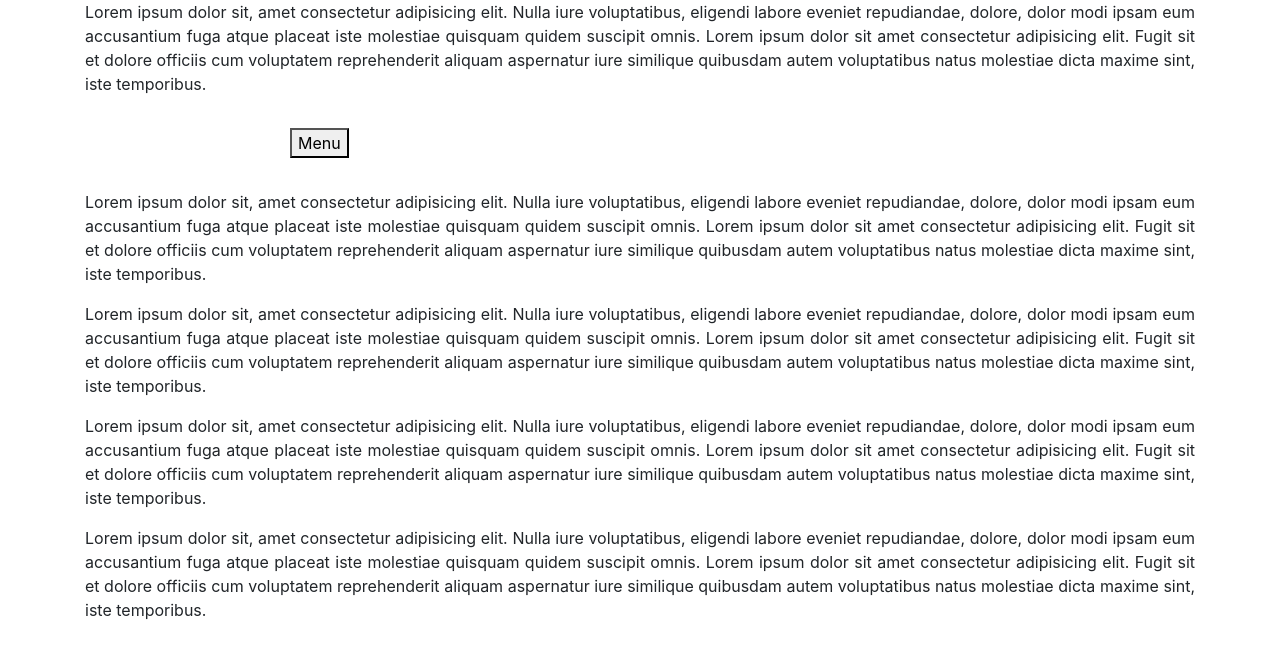
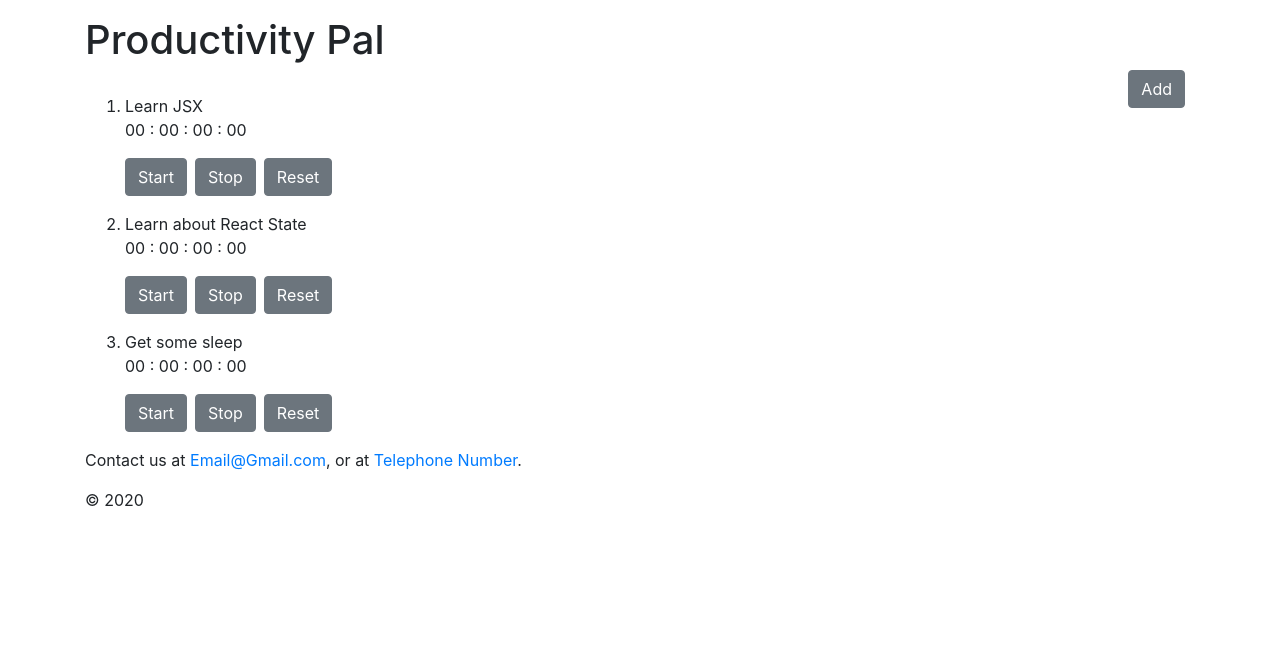
Before and after one commit to ssexton1/productivity-pal-react-app, a React (Create React App) app: page / in a window 1280 px wide. Shown: the top 658 px of the page. Built offline with nearby package versions, Linux system fonts and the light colour scheme.

Commit message:
addTaskForm -> Modal

```diff
--- a/src/App.js
+++ b/src/App.js
@@ -1,9 +1,7 @@
 import TaskTimerDecider from "./Task Files/TaskTimerDecider";
 import { useState } from "react";
 import React from "react";
-import Container from "./Modal Files/Container";
-import Filler from "./Modal Files/Filler";
-import OtherModal from './Modal Files/OtherModal'
+import Modal from './Modal Files/Modal'
 //import { Route, Switch, Redirect } from 'react-router-dom';
 
 function App(props) {
@@ -44,20 +42,20 @@ function App(props) {
 
 	return (
 		<div className="container">
-			<Filler />
-			{/* <Container triggerText={triggerText} onSubmit={onSubmit} /> */}
-			<OtherModal onSubmit={onSubmit}/>
-			<Filler />
-			<Filler />
-			<Filler />
-			<Filler />
 
+			<div class="navbar">
+				<div className="add-button">
+					<Modal onSubmit={onSubmit} addTaskCallback={addTask}/>
+				</div>
+			</div>
 
-			{/* <header>
-				<h1 className="pageTitle">Productivity Pal</h1>
+			<header>
+					<h1 className="pageTitle">Productivity Pal</h1>
 			</header>
 
-			<TaskTimerDecider tasks={tasks} addTaskCallback={addTask} />
+			<div className="main">
+				<TaskTimerDecider tasks={tasks} addTaskCallback={addTask} />
+			</div>
 
 			<footer>
 				<address>
@@ -65,7 +63,7 @@ function App(props) {
 					<a href="tel:866-588-0569">Telephone Number</a>.
 				</address>
 				<p>&copy; 2020</p>
-			</footer> */}
+			</footer>
 		</div>
 	);
 }
--- a/src/Modal Files/Container.js
+++ /dev/null
@@ -1,59 +0,0 @@
-import React, { useState, useRef } from "react";
-import { Modal } from "./Modal";
-import TriggerButton from "./TriggerButton";
-
-export function Container(props) {
-	const modalItem = useRef(null);
-	//const triggerButton = useRef(null);
-	//const closeButton = useRef(null);
-	const [isShown, setIsShown] = useState(false);
-
-	const toggleScrollLock = () => {
-		document.querySelector("html").classList.toggle("scroll-lock");
-	};
-
-	const showModal = () => {
-		setIsShown(true)
-		// closeButton.current.focus();
-		toggleScrollLock();
-	};
-
-	const closeModal = () => {
-		setIsShown(false);
-		//triggerButton.current.focus();
-		toggleScrollLock();
-	};
-
-	const onKeyDown = (event) => {
-		if (event.keyCode === 27) {
-			closeModal();
-		}
-	};
-
-	// const onClickOutside = (event) => {
-	// 	if (this.modal && this.modal.contains(event.target)) return;
-  	// 	closeModal();
-	// };
-
-	return (
-		<React.Fragment>
-			<TriggerButton
-				showModal={showModal}
-				//ref={triggerButton}
-				triggerText={props.triggerText}
-			/>
-			{isShown ? (
-				<Modal
-					onSubmit={props.onSubmit}
-					//modalRef={(n) => (modal = n)}
-					//ref={closeButton}
-					closeModal={closeModal}
-					onKeyDown={onKeyDown}
-					//onClickOutside={onClickOutside}
-				/>
-			) : null}
-		</React.Fragment>
-	);
-}
-
-export default Container
--- a/src/Modal Files/Filler.js
+++ /dev/null
@@ -1,17 +0,0 @@
-import React from "react";
-
-export function Filler() {
-	return (
-		<p className="lorem-text">
-			Lorem ipsum dolor sit, amet consectetur adipisicing elit. Nulla iure
-			voluptatibus, eligendi labore eveniet repudiandae, dolore, dolor modi
-			ipsam eum accusantium fuga atque placeat iste molestiae quisquam quidem
-			suscipit omnis. Lorem ipsum dolor sit amet consectetur adipisicing elit.
-			Fugit sit et dolore officiis cum voluptatem reprehenderit aliquam
-			aspernatur iure similique quibusdam autem voluptatibus natus molestiae
-			dicta maxime sint, iste temporibus.
-		</p>
-	);
-};
-
-export default Filler;
--- a/src/Modal Files/Modal.js
+++ b/src/Modal Files/Modal.js
@@ -1,33 +1,47 @@
-import React from "react";
-import ReactDOM from "react-dom";
-import { Form } from "./Form";
+import React, { useRef, useState } from 'react'
+import Form from './Form'
+import AddTaskForm from '../Task Files/TaskForms'
 import "./Modal.css";
 
-export function Modal({
-	onClickOutside,
-	onKeyDown,
-	modalRef,
-	buttonRef,
-	closeModal,
-	onSubmit,
-}) {
-	return ReactDOM.createPortal(
+import useOutsideClick from "./useOutsideClick";
+
+export function Modal({ onSubmit, addTaskCallback }) {
+	const [show, setState] = useState(false);
+	const ref = useRef();
+
+	useOutsideClick(ref, () => {
+		if (show) closeModal();
+	});
+
+	const closeModal = () => {
+		setState(false);
+	};
+
+	const onKeyDown = (event) => {
+		if (event.keyCode === 27) {
+			closeModal();
+		}
+	};
+
+
+	return (
+		<div>
+			<button  className="btn btn-secondary" onClick={() => setState(!show)}>Add</button>
+			{show && (
 				<aside
 					tag="aside"
 					role="dialog"
 					tabIndex="-1"
 					aria-modal="true"
 					className="modal-cover"
-			onClick={onClickOutside}
 					onKeyDown={onKeyDown}
 				>
-			<div className="modal-area" ref={modalRef}>
+					<div className="modal-area" ref={ref}>
 						<button
-					ref={buttonRef}
 							aria-label="Close Modal"
 							aria-labelledby="close-modal"
 							className="_modal-close"
-					onClick={closeModal}
+							onClick={() => setState(false)}
 						>
 							<span id="close-modal" className="_hide-visual">
 								Close
@@ -37,11 +51,13 @@ export function Modal({
 							</svg>
 						</button>
 						<div className="modal-body">
-					<Form onSubmit={onSubmit} />
+							<AddTaskForm addTaskCallback={addTaskCallback} closeModal={closeModal}/>
 						</div>
 					</div>
-		</aside>,
-		document.body
+				</aside>
+			)}
+		</div>
 	);
 }
+
 export default Modal;
--- a/src/Modal Files/otherModal.js
+++ /dev/null
@@ -1,62 +0,0 @@
-import React, { useRef, useState } from 'react'
-import Form from './Form'
-import "./Modal.css";
-
-import useOutsideClick from "./useOutsideClick";
-
-export function OtherModal({ onSubmit }) {
-	const [show, setState] = useState(false);
-	const ref = useRef();
-
-	useOutsideClick(ref, () => {
-		if (show) closeModal();
-	});
-
-	const closeModal = () => {
-		setState(false);
-	};
-
-	const onKeyDown = (event) => {
-		if (event.keyCode === 27) {
-			closeModal();
-		}
-	};
-
-
-	return (
-		<div className="App">
-			<button onClick={() => setState(!show)}>Menu</button>
-			{show && (
-				<aside
-					tag="aside"
-					role="dialog"
-					tabIndex="-1"
-					aria-modal="true"
-					className="modal-cover"
-					onKeyDown={onKeyDown}
-				>
-					<div className="modal-area" ref={ref}>
-						<button
-							aria-label="Close Modal"
-							aria-labelledby="close-modal"
-							className="_modal-close"
-							onClick={() => setState(false)}
-						>
-							<span id="close-modal" className="_hide-visual">
-								Close
-							</span>
-							<svg className="_modal-close-icon" viewBox="0 0 40 40">
-								<path d="M 10,10 L 30,30 M 30,10 L 10,30" />
-							</svg>
-						</button>
-						<div className="modal-body">
-							<Form onSubmit={onSubmit}/>
-						</div>
-					</div>
-				</aside>
-			)}
-		</div>
-	);
-}
-
-export default OtherModal;
--- a/src/Task Files/TaskForms.js
+++ b/src/Task Files/TaskForms.js
@@ -1,18 +1,24 @@
 import { useState } from "react";
 
 export function AddTaskForm(props) {
-	const [inputtedValue, setInputtedValue] = useState("");
+	const [inputtedTask, setInputtedTask] = useState("");
+	const [length, setLength] = useState("");
 
-	const handleChange = (event) => {
+	const handleTaskChange = (event) => {
 		let newValue = event.target.value;
-		setInputtedValue(newValue);
+		setInputtedTask(newValue);
+	};
+
+	const handleTimerChange = (event) => {
+		let newValue = event.target.value;
+		setLength(newValue);
 	};
 
 	const handleSubmit = (event) => {
 		event.preventDefault();
-
-		props.addTaskCallback(inputtedValue, 30000);
-		setInputtedValue("");
+		props.addTaskCallback(inputtedTask, length);
+		props.closeModal();
+		//setInputtedTask("");
 	};
 
 	return (
@@ -20,8 +26,14 @@ export function AddTaskForm(props) {
 			<input
 				className="form-control mb-3"
 				placeholder="What else do you have to do?"
-				value={inputtedValue}
-				onChange={handleChange}
+				value={inputtedTask}
+				onChange={handleTaskChange}
+			/>
+			<input
+				className="form-control mb-3"
+				placeholder="How Long a Timer would you like?"
+				value={length}
+				onChange={handleTimerChange}
 			/>
 			<button type="submit" className="btn btn-primary">
 				Add Task To List
@@ -29,3 +41,5 @@ export function AddTaskForm(props) {
 		</form>
 	);
 }
+
+export default AddTaskForm;
--- a/src/Task Files/Tasks.js
+++ b/src/Task Files/Tasks.js
@@ -31,8 +31,6 @@ export default function TaskList(props) {
 	return (
 		<div>
 			<ol>{taskComponents}</ol>
-
-			<AddTaskForm addTaskCallback={props.addTaskCallback} />
 		</div>
 	);
 }
--- a/src/Task Files/Timer.js
+++ b/src/Task Files/Timer.js
@@ -6,7 +6,7 @@ function TimerComponent(props) {
 	const [timerMinutes, setTimerMinutes] = useState("00");
 	const [timerSeconds, setTimerSeconds] = useState("00");
 	const [isPaused, setIsPaused] = useState(true);
-	const [countdownLength, setCountdownLength] = useState(30000);
+	const [countdownLength, setCountdownLength] = useState(props.timerLength);
 
 	let interval = useRef();
 
@@ -51,8 +51,8 @@ function TimerComponent(props) {
 	};
 
 	const onReset = (event) => {
-		setCountdownLength(29000);
-		updateText(30000);
+		setCountdownLength(props.timerLength - 1000);
+		updateText(props.timerLength);
 	};
 
 	// const clockPress = (event) => {
@@ -64,9 +64,9 @@ function TimerComponent(props) {
 		<p>
 			{timerDays} : {timerHours} : {timerMinutes} : {timerSeconds}
 			<p></p>
-			<button onClick={onStart}>Start</button>
-			<button onClick={onStop}>Stop</button>
-			<button onClick={onReset}>Reset</button>
+			<button className="btn btn-secondary" onClick={onStart}>Start</button>
+			<button className="btn btn-secondary ml-2 mr-2" onClick={onStop}>Stop</button>
+			<button className="btn btn-secondary" onClick={onReset}>Reset</button>
 		</p>
 	);
 }
--- a/src/index.css
+++ b/src/index.css
@@ -20,3 +20,13 @@
 .no-display {
 	display: none;
 }
+
+.main {
+    margin-top: 30px;
+}
+
+.add-button {
+    position: absolute;
+    top: 70px;
+    right: 10px;
+}
--- a/src/index.js
+++ b/src/index.js
@@ -4,7 +4,7 @@ import "bootstrap/dist/css/bootstrap.css";
 import "./index.css";
 import App from "./App";
 // import firebase from 'firebase/app';
-import { BrowserRouter } from "react-router-dom";
+//import { BrowserRouter } from "react-router-dom";
 
 const SAMPLE_TASKS = [
 	{ id: 1, description: "Learn JSX", duration: 30000 },
@@ -13,8 +13,6 @@ const SAMPLE_TASKS = [
 ];
 
 ReactDOM.render(
-	<BrowserRouter>
-		<App tasks={SAMPLE_TASKS} />
-	</BrowserRouter>,
+		<App tasks={SAMPLE_TASKS} />,
 	document.getElementById("root")
 );
```
Also changed, not shown: 1 other file (tests, documents, lock files or other folders). Lines whose indentation alone changed are shown as unchanged.
